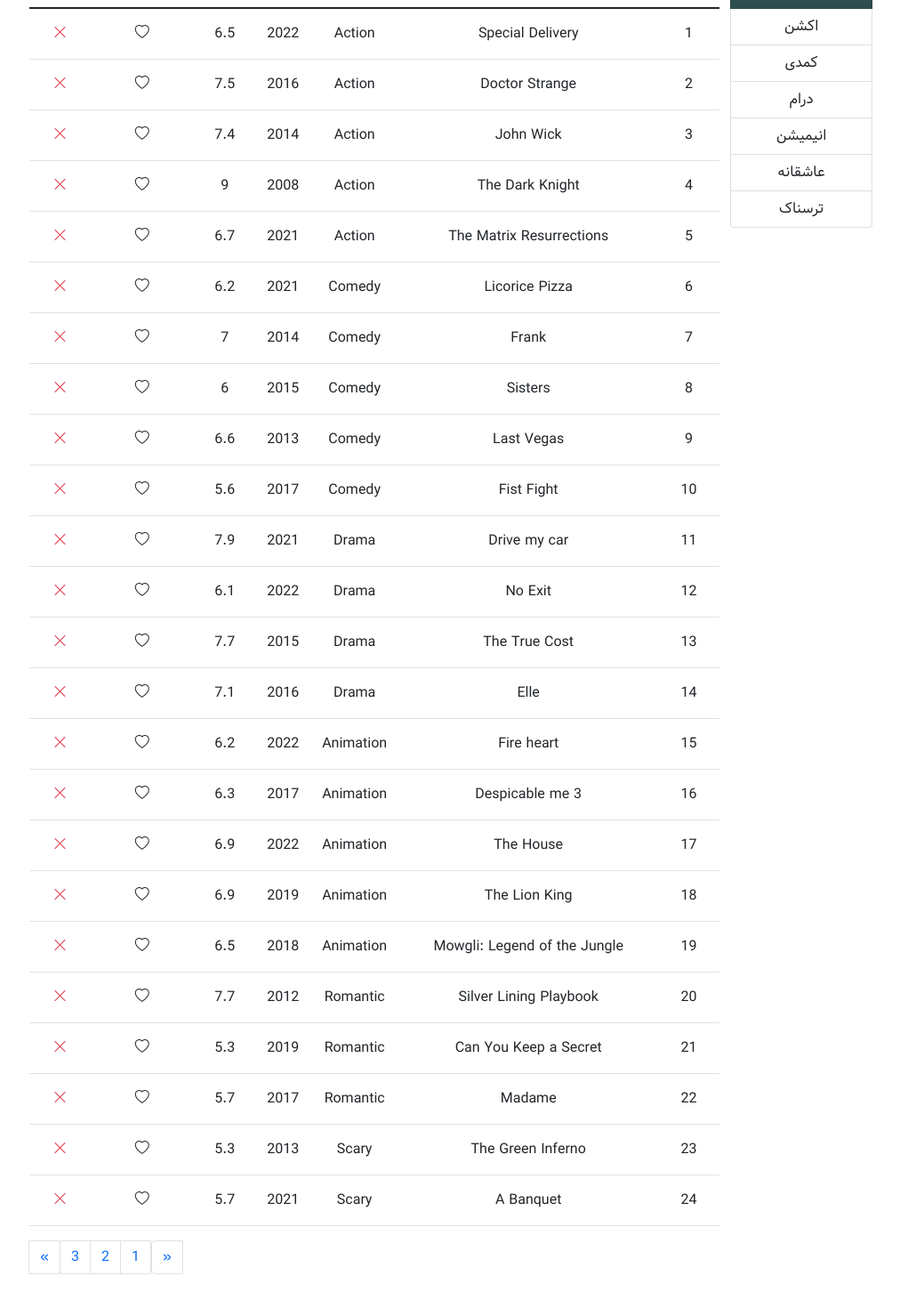
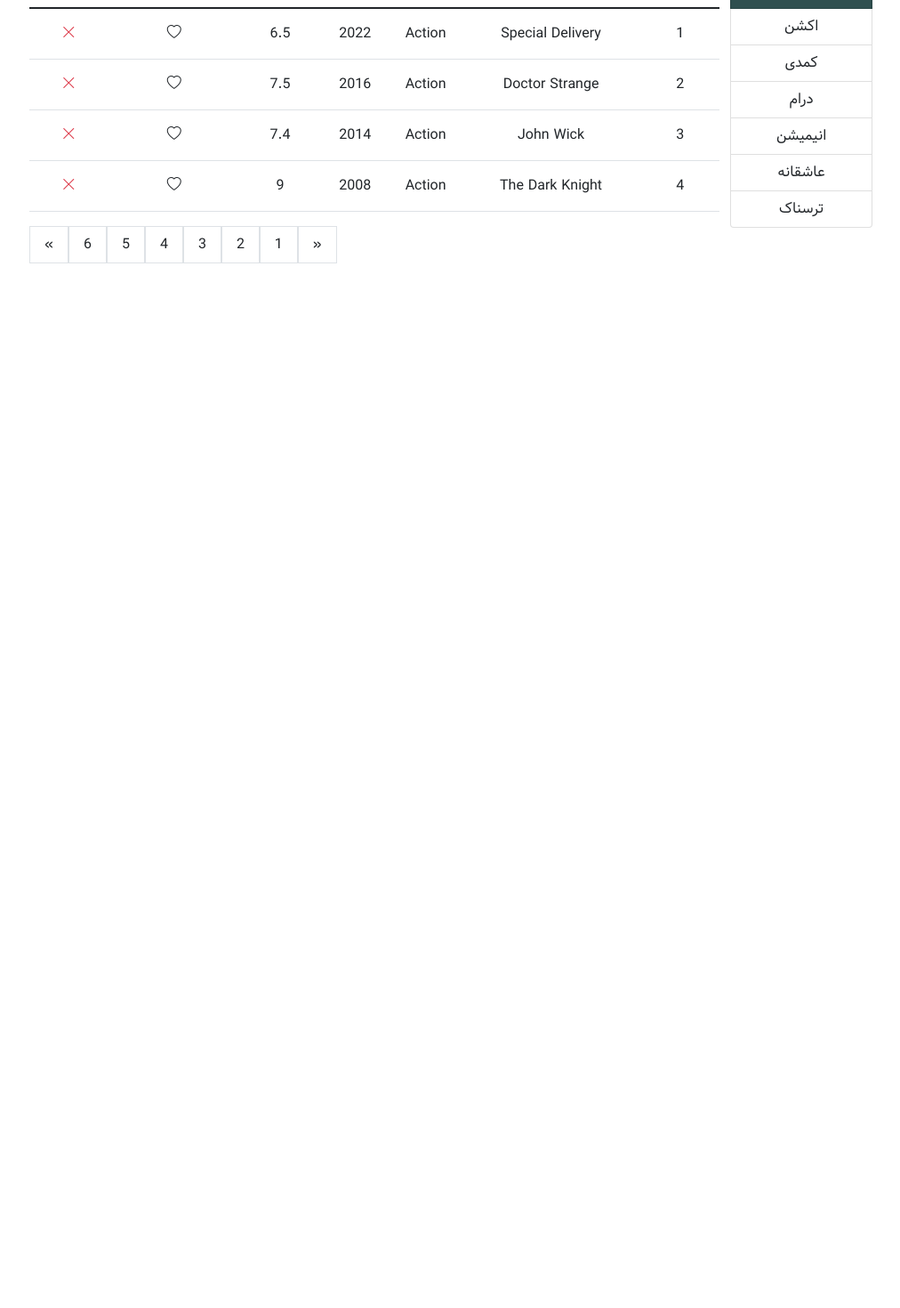
Before and after one commit to mjjahangiri/vidly, a React (Create React App) app: page /movies in a window 1280 px wide. Shown: the part 128-1598 px from the top of the page at 89% size, without its empty margins (139-1151 px from the left). After the commit the page ends 800 px from the top, so only its background shows below. Built offline with nearby package versions, Linux system fonts and the light colour scheme; data requests are answered from the project's data file.

Commit message:
Work on Pagination and paginate data

```diff
--- a/src/App.js
+++ b/src/App.js
@@ -10,15 +10,21 @@
 import NotFound from "./Pages/NotFound";
 import axios from "axios";
 import Header from "./Components/Header";
+import { paginate } from "./Components/Paginate";
 
 export default class App extends Component {
   state = {
     movies: [],
     genres: [],
+    currentPage: 1,
+    pageSize: 4,
+    // sortedMovie:
   };
   async componentDidMount() {
     const { data: movies } = await axios.get("http://localhost:3001/Movies");
     const { data: genres } = await axios.get("http://localhost:3001/Genres");
+
+    // const itemPerPage = Paginate(movies, 1, this.state.pageSize);
 
     this.setState({ movies, genres });
   }
@@ -38,7 +44,10 @@
     return;
   };
   render() {
-    const { movies, genres } = this.state;
+    const { movies, genres, currentPage, pageSize } = this.state;
+    const totalPage = Math.ceil(movies.length / 4);
+    const data = paginate(movies, currentPage, pageSize);
+
     return (
       <>
         <Header />
@@ -53,10 +62,12 @@
             exact
             element={
               <Movies
-                movies={movies}
+                movies={data}
                 onLike={this.handleLike}
                 onDelete={this.handleDelete}
                 genres={genres}
+                currentPage={currentPage}
+                totalPage={totalPage}
               />
             }
           />
--- a/src/Components/Paginate.jsx
+++ b/src/Components/Paginate.jsx
@@ -1,35 +1,8 @@
 import React from "react";
+import _ from "lodash";
 
-export default function Paginate() {
-  return (
-    <nav aria-label="Page navigation example">
-      <ul className="pagination justify-content-end">
-        <li className="page-item">
-          <a className="page-link" href="#" aria-label="Previous">
-            <span aria-hidden="true">&laquo;</span>
-          </a>
-        </li>
-        <li className="page-item">
-          <a className="page-link" href="#">
-            1
-          </a>
-        </li>
-        <li className="page-item">
-          <a className="page-link" href="#">
-            2
-          </a>
-        </li>
-        <li className="page-item">
-          <a className="page-link" href="#">
-            3
-          </a>
-        </li>
-        <li className="page-item">
-          <a className="page-link" href="#" aria-label="Next">
-            <span aria-hidden="true">&raquo;</span>
-          </a>
-        </li>
-      </ul>
-    </nav>
-  );
+export function paginate(movies, pageNumber, pageSize) {
+  const startIndex = (pageNumber - 1) * pageSize;
+  console.log(movies);
+  return _(movies).slice(startIndex).take(pageSize).value();
 }
--- /dev/null
+++ b/src/Components/Pagination.jsx
@@ -0,0 +1,31 @@
+import React from "react";
+import _ from "lodash";
+import { Link } from "react-router-dom";
+
+export default function Paginate({ totalPage }) {
+  const Pages = _.range(1, totalPage + 1);
+
+  return (
+    <nav aria-label="Page navigation example">
+      <ul className="pagination justify-content-end">
+        <li className="page-item item border">
+          <Link className="nav-link text-reset" to aria-label="Previous">
+            <span aria-hidden="true">&laquo;</span>
+          </Link>
+        </li>
+        {Pages.map((page, i) => (
+          <li key={i} className="page-item item border">
+            <Link className="nav-link text-reset" to>
+              {page}
+            </Link>
+          </li>
+        ))}
+        <li className="page-item item border">
+          <Link className="nav-link text-reset" to aria-label="Next">
+            <span aria-hidden="true">&raquo;</span>
+          </Link>
+        </li>
+      </ul>
+    </nav>
+  );
+}
--- a/src/Pages/Movies.jsx
+++ b/src/Pages/Movies.jsx
@@ -1,8 +1,14 @@
 import React from "react";
-import Paginate from "../Components/Paginate";
+import Pagination from "../Components/Pagination";
 import Like from "../Components/Like";
 
-export default function Movies({ movies, genres, onLike, onDelete }) {
+export default function Movies({
+  movies,
+  genres,
+  onLike,
+  onDelete,
+  totalPage,
+}) {
   return (
     <>
       <div className="pt-5 d-flex align-items-start rtl justify-content-center w-75 row mx-auto">
@@ -54,7 +60,7 @@
               ))}
             </tbody>
           </table>
-          <Paginate />
+          <Pagination totalPage={totalPage} />
         </div>
       </div>
     </>
--- a/src/index.css
+++ b/src/index.css
@@ -38,6 +38,11 @@
 }
 .nav-item:hover {
   background-color: darkslategray;
+  border-radius: 5px;
+  color: #c1c1c1 !important;
+}
+.item:hover {
+  background-color: darkslategray !important;
   border-radius: 5px;
   color: #c1c1c1 !important;
 }
```
